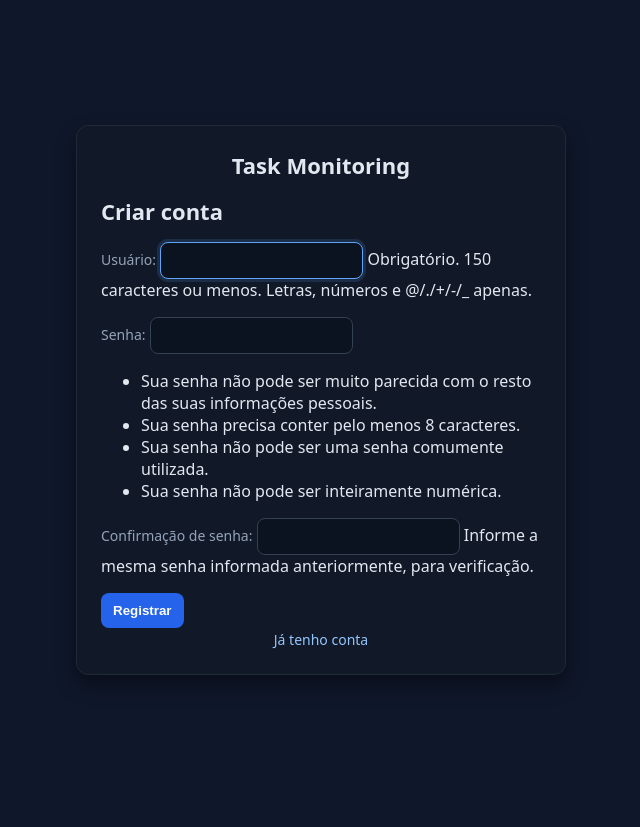
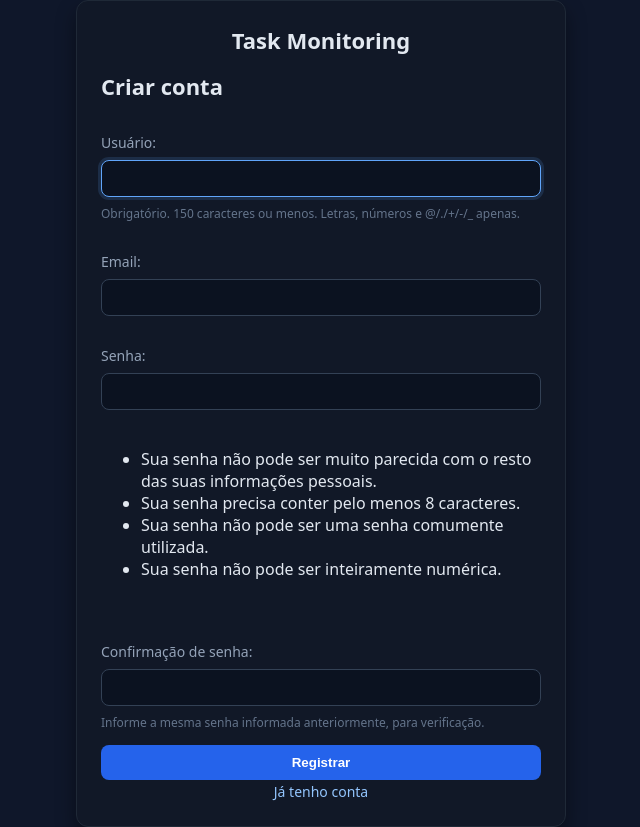
Before and after one commit to henriquesalo/TaskMonitoringProject, a Django app: page /registro/ in a window 1280 px wide. Shown: the whole page, without its empty margins (319-959 px from the left). Before the commit the page ends 679 px from the top, so only its background shows below. Run offline with Django 5.2, Linux system fonts and the light colour scheme.

Commit message:
adjusting register style and adding new field to save email

```diff
--- a/static/css/registro.css
+++ b/static/css/registro.css
@@ -91,3 +91,25 @@ button:hover {
     font-size: 14px;
     color: #e5e7eb;
 }
+
+form p {
+    display: grid;
+    gap: 8px;
+    margin-bottom: 14px;
+}
+
+.errorlist {
+    margin: 0;
+    padding: 8px 12px;
+    list-style: none;
+    border: 1px solid #7f1d1d;
+    background: #1f0f0f;
+    color: #fecaca;
+    border-radius: 8px;
+    font-size: 13px;
+}
+
+.helptext {
+    font-size: 12px;
+    color: #64748b;
+}
--- a/tasks/forms.py
+++ b/tasks/forms.py
@@ -1,7 +1,23 @@
 from django import forms # lib que tras validacao, renderizacao e projetcao/segurança
 from .models import Task # importando o modelo de task para poder criar um formulario baseado nesse modelo.
+from django.contrib.auth.forms import UserCreationForm # importando o formulario de criacao de usuario do django.
+from django.contrib.auth.models import User # importando o modelo de usuario para poder criar um formulario baseado nesse modelo.
 
 class TaskForm(forms.ModelForm): # criando um formulario baseado no modelo de tasks
     class Meta: # classe de confifuracao interna do django.
         model = Task # especificando o modelo que o formulario vai se basear. Nesse caso so temos esse modelo.
         fields = ['title','description','status','start_time','end_time'] # definindo agora quais campos ele vai poder acessar.
+
+class RegistrationForm(UserCreationForm):
+    email = forms.EmailField(required=False)
+
+    class Meta:
+        model = User
+        fields = ['username', 'email', 'password1', 'password2']
+
+    def save(self, commit=True):
+        user = super().save(commit=False)
+        user.email = self.cleaned_data.get('email')
+        if commit:
+            user.save()
+        return user
--- a/tasks/models.py
+++ b/tasks/models.py
@@ -17,7 +17,7 @@ class Task(models.Model): # models.Model indicia a classe base que sabe salvar a
         choices=STATUS_CHOICES,
         default='todo'
     )
-    email = models.EmailField(max_length=200) # Criando coluna de email com maximo de 200 caracteres.
+    email = models.EmailField(max_length=200, null=True) # Criando coluna de email com maximo de 200 caracteres.
     start_time = models.DateTimeField(null=True, blank=True) # Criando coluna de data e hora de inicio onde o banco e o formulario aceitam nulo/vazio.
     end_time = models.DateTimeField(null=True, blank=True) # mesmo conceito de start_time.
     created_at = models.DateTimeField(auto_now_add=True) # Criando coluna de data e hora que o django automaticamente salva quando a task é criada.
--- a/tasks/views.py
+++ b/tasks/views.py
@@ -4,7 +4,7 @@ from django.contrib.auth import login, logout, authenticate
 from django.contrib.auth.forms import UserCreationForm
 from django.contrib.auth.decorators import login_required # decorators = funcao que envolve outra. Nesse caso se nao tiver logado bloqueia acesso.
 from tasks.models import Task # importando o modelo de task para poder filtrar as tasks por usuario.
-from tasks.forms import TaskForm # importando o formulario de task para poder usar no kanban.
+from tasks.forms import TaskForm, RegistrationForm # importando o form da task e o de registro.
 from django.utils import timezone # importando timezone para poder usar no createTask e respeita o timezone do projeto.
 from django.http import JsonResponse # importando JsonResponse para poder retornar um json no updateTaskStatus.
 import json
@@ -27,7 +27,7 @@ def userLogout(request):
 
 def registro(request):
     if request.method == 'POST':
-        form = UserCreationForm(request.POST) # criando variavel que recebe os dados que serao enviados
+        form = RegistrationForm(request.POST)
         if form.is_valid(): # valida senha forte/ username unico e senhas iguais
             user = form.save() # salvando o form que e o proprio usuario no banco
             login(request, user) # faz com que se for valido ele ja logue automaticamente no sistema
@@ -35,7 +35,7 @@ def registro(request):
         else:
             messages.error(request, 'Erro ao registrar usuário. Verifique se as senhas são iguais e se o nome de usuário é único.') # caso haja um erro no registro, mostra uma mensagem de erro.
     else:
-        form = UserCreationForm() # caso os dados sejam invalidos, cria um novo form vazio.
+        form = RegistrationForm()
     return render(request, 'users/registro.html', {'form': form}) # renderizando o template registro.html e passando o form como contexto.
 
 @login_required
--- a/templates/users/registro.html
+++ b/templates/users/registro.html
@@ -5,7 +5,7 @@
     <meta charset="utf-8">
     <meta name="viewport" content="width=device-width, initial-scale=1">
     <title>Task Monitoring - registro</title>
-    <link rel="stylesheet" href="{% static 'css/registro.css' %}?v=1">
+    <link rel="stylesheet" href="{% static 'css/registro.css' %}">
 </head>
 <body>
     <main class="card">
@@ -16,13 +16,13 @@
                 {% for message in messages %}{{ message }}{% if not forloop.last %}<br>{% endif %}{% endfor %}
             </div>
         {% endif %}
-        <form method="post">
+        <form method="post" style="display:flex;justify-items:center;flex-direction:column;">
             {% csrf_token %}
             {{ form.as_p }}
             <button type="submit">Registrar</button>
         </form>
         <div class="link">
-            <a href="/">Já tenho conta</a>
+            <a href="{% url 'login' %}">Já tenho conta</a>
         </div>
     </main>
 </body>
```
Also changed, not shown: db.sqlite3.
